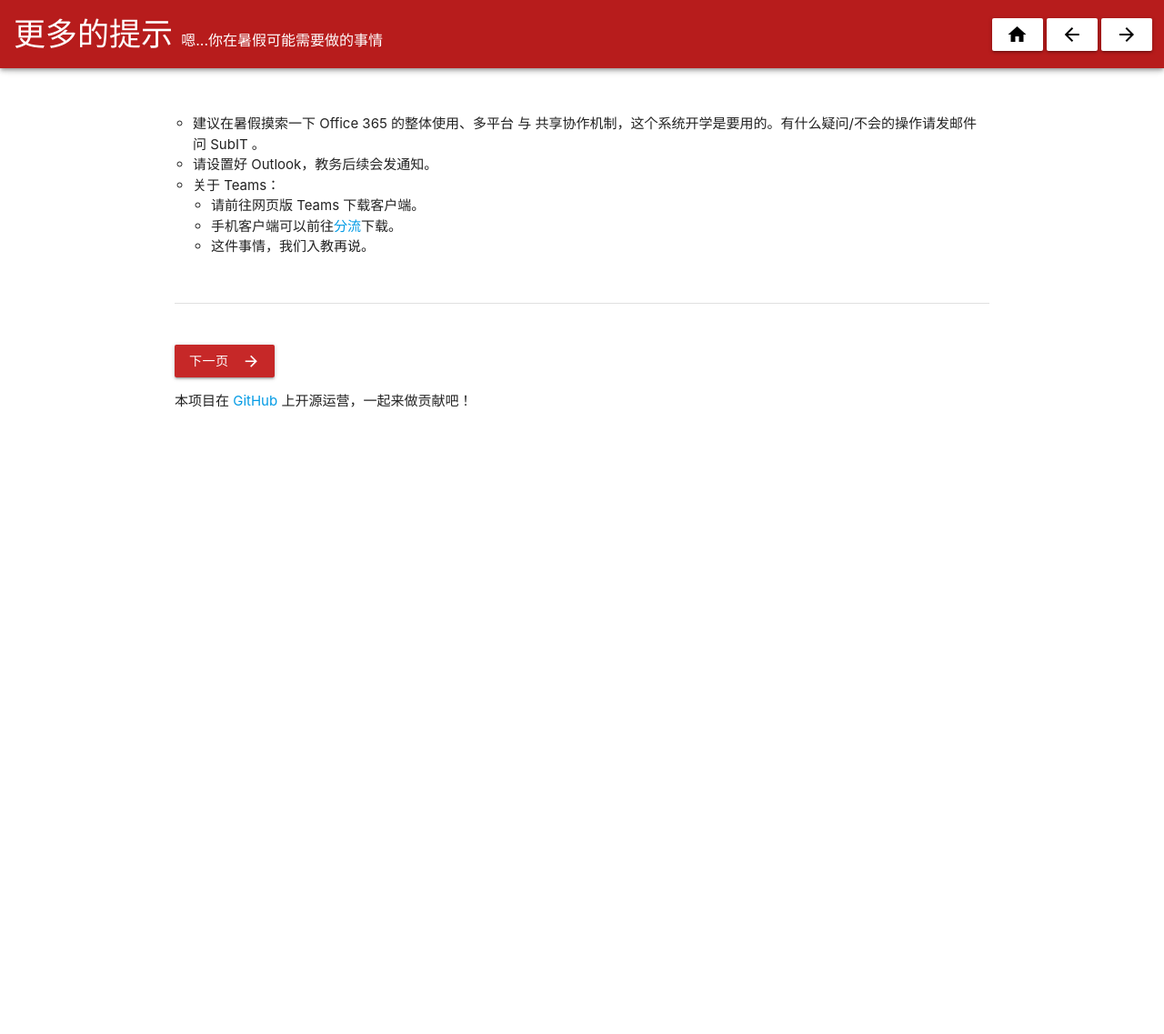
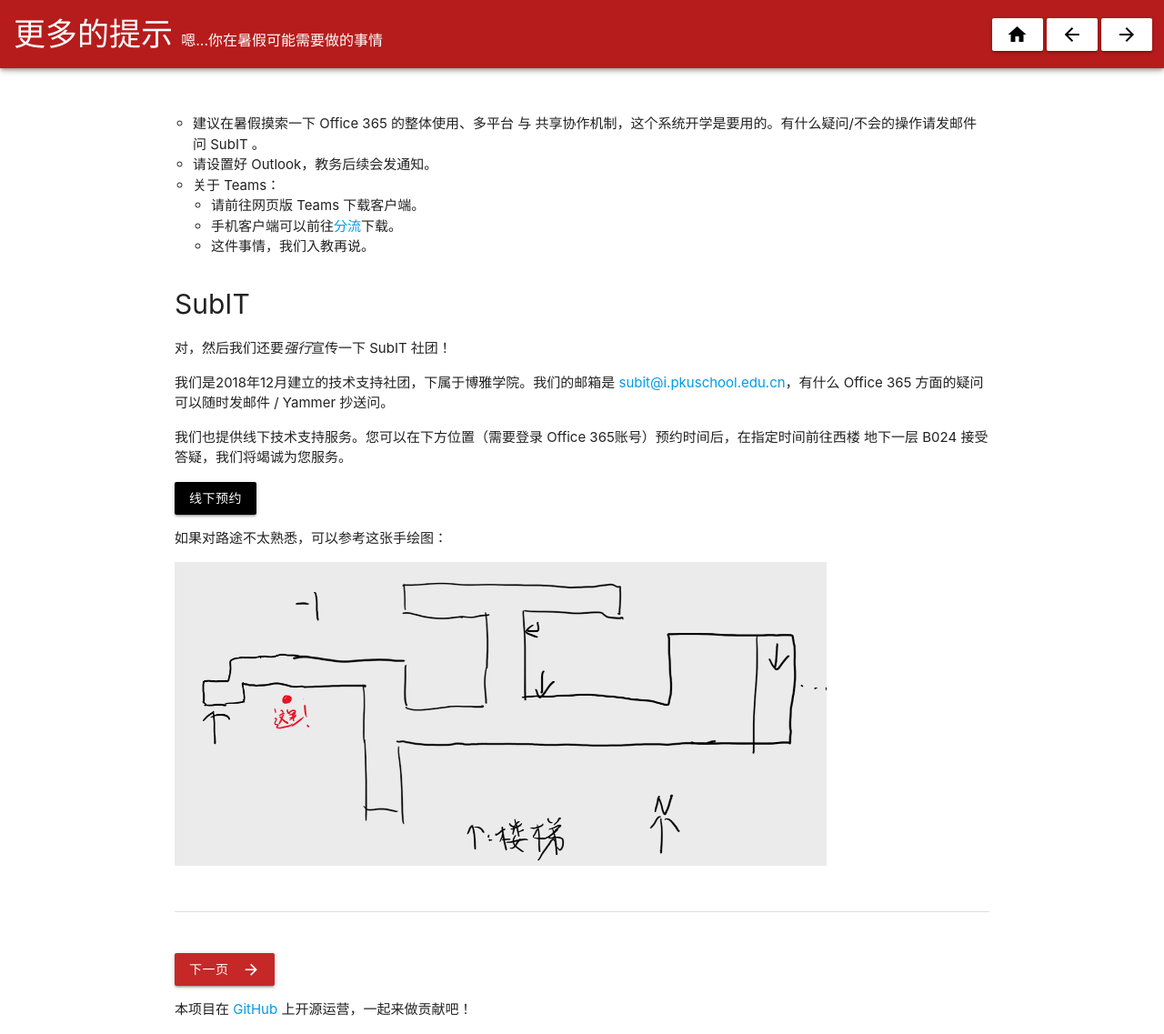
Before and after one commit to pkuschool/intro, a Jekyll site: the page built from 18-more.md, in a window 1280 px wide and 1137 px high. Shown: the whole window at 91% size. Built offline with Jekyll 4.4.1, drawn with Linux system fonts in a browser that asks for light colours; nearby versions of some CDN libraries; our own code applies the rules of GitHub Pages for plain Markdown files.

Commit message:
19/7/21/13

```diff
--- a/18-more.md
+++ b/18-more.md
@@ -14,3 +14,17 @@ next: ../20/
   - 请前往网页版 Teams 下载客户端。
   - 手机客户端可以前往[分流](https://bdfz.sharepoint.com/:f:/s/PublicDatabase/EspN9dhqSghAm8iNsuhaDzQBdwO-3UHNVJJUsBaVkloKhA?e=xGZhOU)下载。
   - 这件事情，我们入教再说。
+
+## SubIT
+
+对，然后我们还要*强行*宣传一下 SubIT 社团！
+
+我们是2018年12月建立的技术支持社团，下属于博雅学院。我们的邮箱是 <subit@i.pkuschool.edu.cn>，有什么 Office 365 方面的疑问可以随时发邮件 / Yammer 抄送问。
+
+我们也提供线下技术支持服务。您可以在下方位置（需要登录 Office 365账号）预约时间后，在指定时间前往西楼 地下一层 B024 接受答疑，我们将竭诚为您服务。
+
+<a href="https://web.powerapps.com/apps/9f112f17-961d-44ec-b426-8915de0ae46a" class="btn black">线下预约</a>
+
+如果对路途不太熟悉，可以参考这张手绘图：
+
+<img src="../img/B024.png" width="80%" class="materialboxed">
```
Also changed, not shown: 20-Milestones.md (+3 -3 lines), 21-Houses.md (+2 -2 lines), 22-Everyone.md (added, +21 -0 lines), img/B024.png (added).
